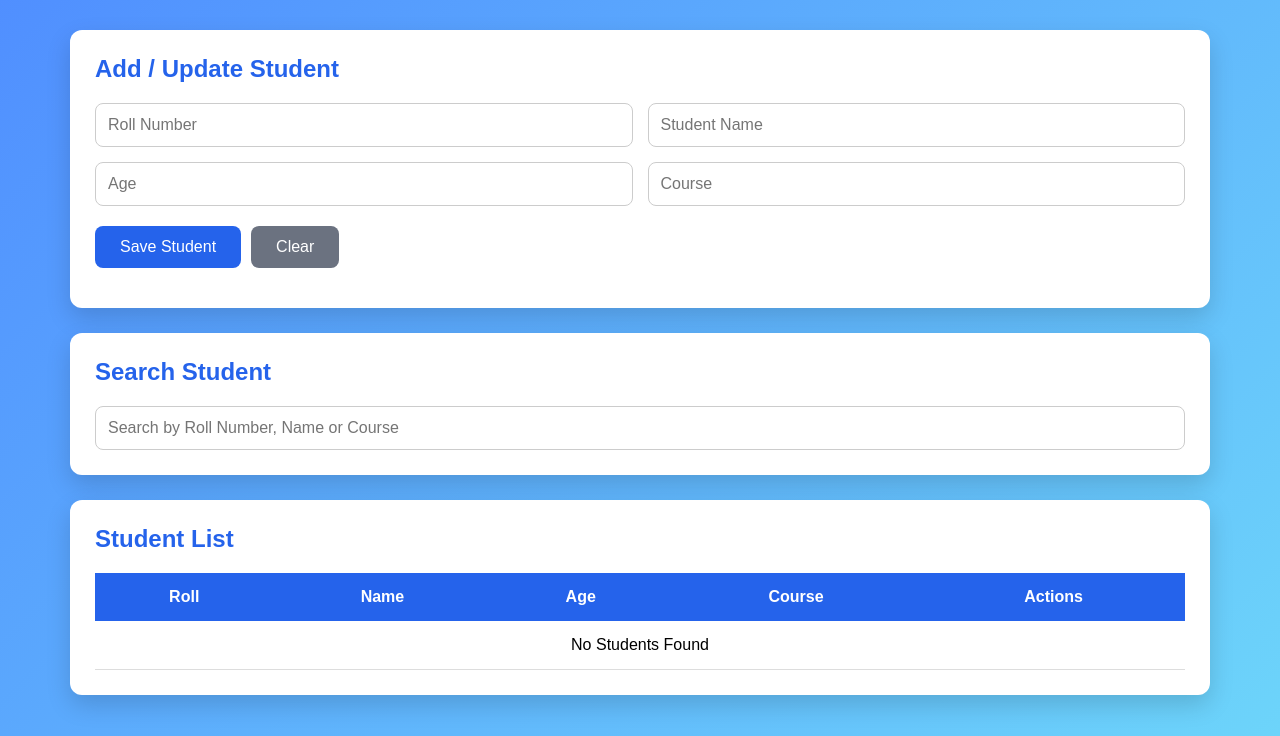
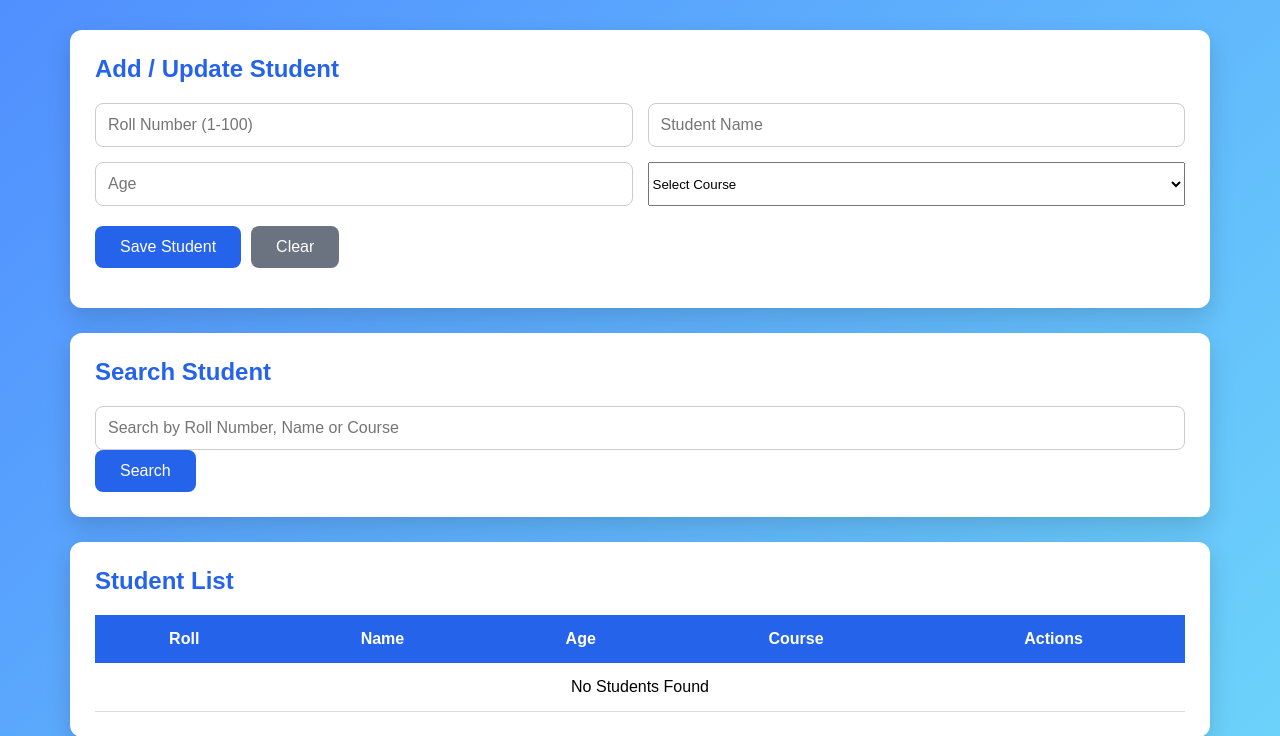
Before and after one commit to anishshete21-beep/student-record-system, a Python web app: template templates/index.html in a window 1280 px wide. Shown: the part 89-825 px from the top of the page. Run offline with Jinja, Linux system fonts and the light colour scheme; the template is opened without the code that fills it, so the values that code supplies are empty.

Commit message:
Update index.html

```diff
--- a/templates/index.html
+++ b/templates/index.html
@@ -34,9 +34,11 @@
         <div class="form-grid">
 
             <input
-                type="text"
+                type="number"
                 id="roll"
-                placeholder="Roll Number"
+                placeholder="Roll Number (1-100)"
+                min="1"
+                max="100"
                 required>
 
             <input
@@ -51,11 +53,18 @@
                 placeholder="Age"
                 required>
 
-            <input
-                type="text"
+            <select
                 id="course"
-                placeholder="Course"
                 required>
+
+                <option value="" disabled selected>Select Course</option>
+                <option value="Mechanical">Mechanical</option>
+                <option value="Civil">Civil</option>
+                <option value="Computer Science">Computer Science</option>
+                <option value="Chemical">Chemical</option>
+                <option value="Electrical">Electrical</option>
+
+            </select>
 
         </div>
 
@@ -89,11 +98,21 @@
 
         <h2>Search Student</h2>
 
-        <input
-            type="text"
-            id="search"
-            placeholder="Search by Roll Number, Name or Course"
-            onkeyup="searchStudent()">
+        <div class="search-group">
+
+            <input
+                type="text"
+                id="search"
+                placeholder="Search by Roll Number, Name or Course"
+                onkeydown="if(event.key==='Enter'){searchStudent();}">
+
+            <button
+                class="primary-btn"
+                onclick="searchStudent()">
+                Search
+            </button>
+
+        </div>
 
     </div>
 
@@ -258,6 +277,15 @@ function saveStudent() {
         return;
     }
 
+    const rollNumber = Number(student.roll);
+
+    if(!Number.isInteger(rollNumber) || rollNumber < 1 || rollNumber > 100){
+
+        showMessage("Roll number must be between 1 and 100.", true);
+
+        return;
+    }
+
     const url = editingId === null
         ? "/api/students"
         : "/api/student/" + editingId;
```
